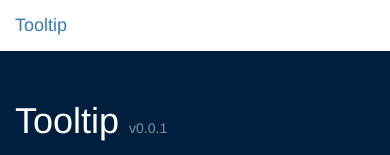
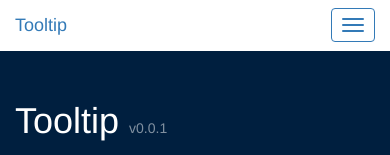
Before and after one commit to JSLibraryDirectory/tooltip, a website with bundled scripts: page docs/index.html in a window 390 px wide. In both pictures the pointer is over the button "Toggle navigation". Shown: the top 155 px of the page. Built offline with nearby package versions, Linux system fonts and the light colour scheme.

Commit message:
Fix navbar toggle button

```diff
--- a/docs/css/main.css
+++ b/docs/css/main.css
@@ -5,6 +5,15 @@
 
 .docs-header {
   margin-bottom: 0;
+}
+
+.navbar-toggle:hover,
+.navbar-toggle:focus {
+  border-color: #337ab7;
+}
+
+.navbar-toggle .icon-bar {
+  background-color: #337ab7;
 }
 
 .docs-jumbotron {
```
